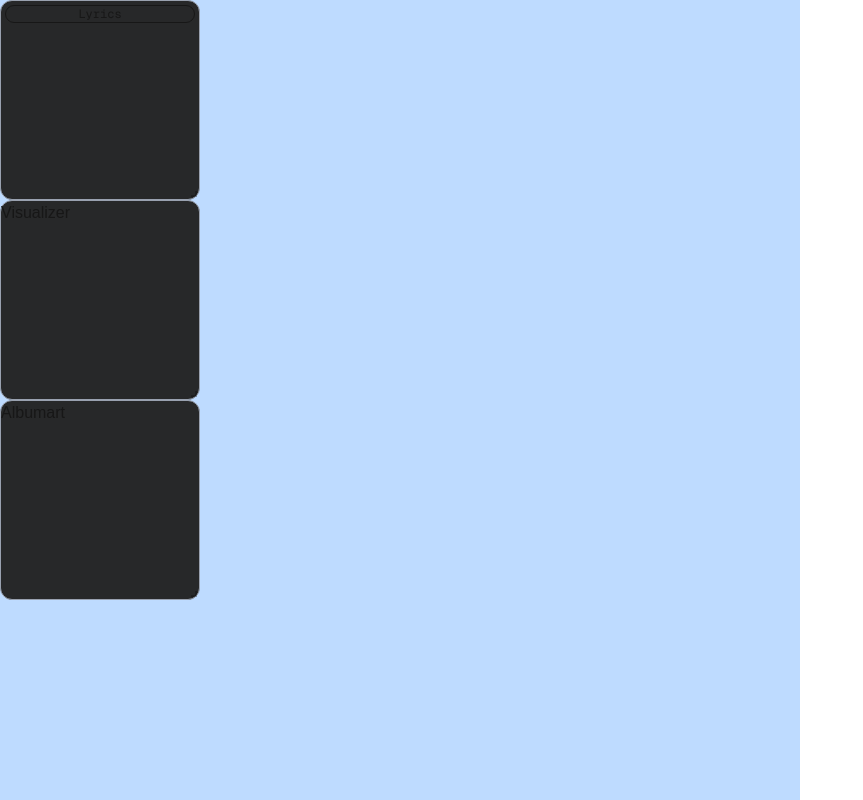
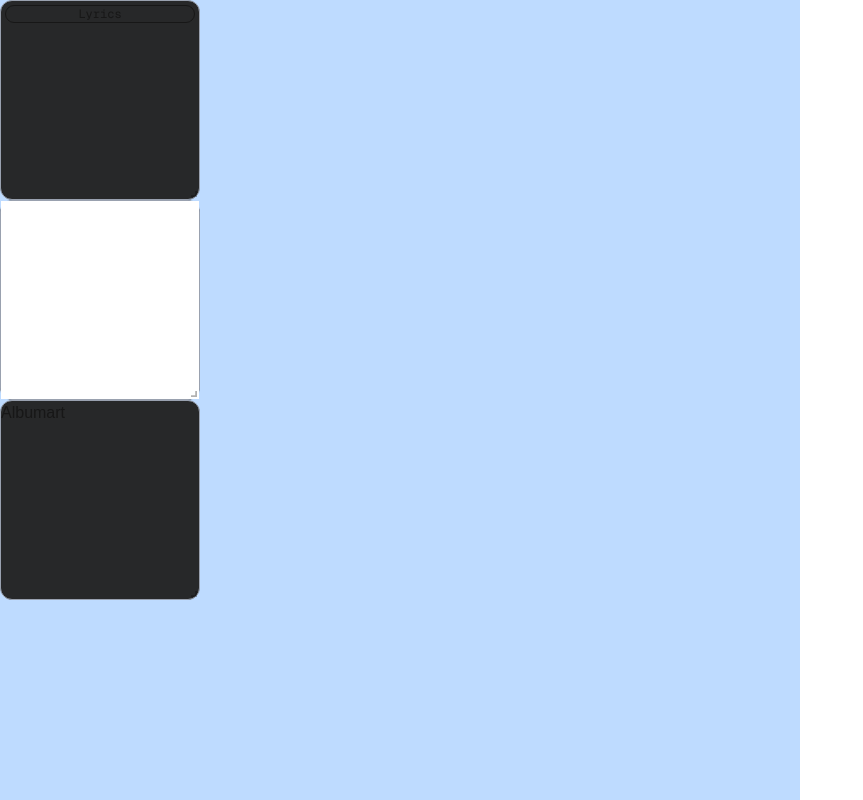
Before and after one commit to daydre4mX/spotify90s, a Next.js app: page / in a window 1280 px wide. Shown: the whole page, without its empty margins (0-863 px from the left). Built offline with nearby package versions, Linux system fonts and the light colour scheme.

Commit message:
starting visualizer

```diff
--- a/src/app/components/visualizer/visualizer.tsx
+++ b/src/app/components/visualizer/visualizer.tsx
@@ -1,5 +1,6 @@
 'use client';
-import React, { useRef } from 'react';
+import React, { useRef, useState } from 'react';
+import { Canvas, useFrame } from '@react-three/fiber';
 import dynamic from 'next/dynamic';
 import 'react-resizable/css/styles.css';
 
@@ -9,6 +10,11 @@ const ResizableBox = dynamic(
     import('react-resizable').then((mod) => mod.ResizableBox),
   { ssr: false }
 );
+
+function audioReactiveScene(audioStream){
+  pass
+}
+
 
 export default function Visualizer() {
   const nodeRef = React.useRef(null);
@@ -24,8 +30,15 @@ export default function Visualizer() {
           resizeHandles={['se']}
         >
           <div className="bg-default-gray w-full h-full rounded-xl border border-gray-400">
-            Visualizer
+            <Canvas>
+              <color attach="background" args={['#fff']}/>
+              <ambientLight intensity ={0.5}/>
+              <spotLight position={[10, 10, 10]} angle={0.15} penumbra={1}/>
+              <pointLight position={[-1.2, 0, 0]}/>
+            </Canvas>
           </div>
+
+
         </ResizableBox>
       </div>
     </Draggable>
```
